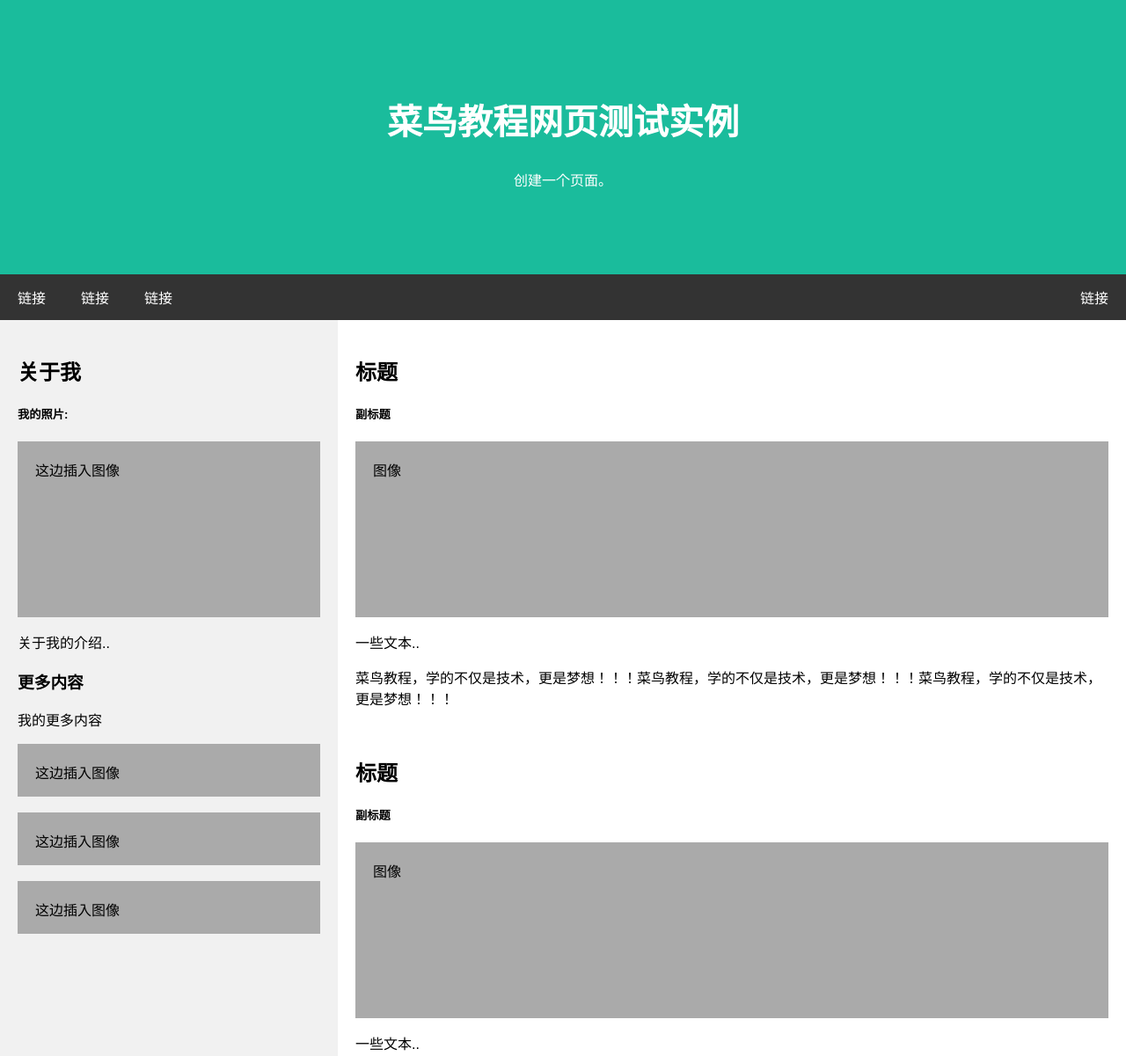
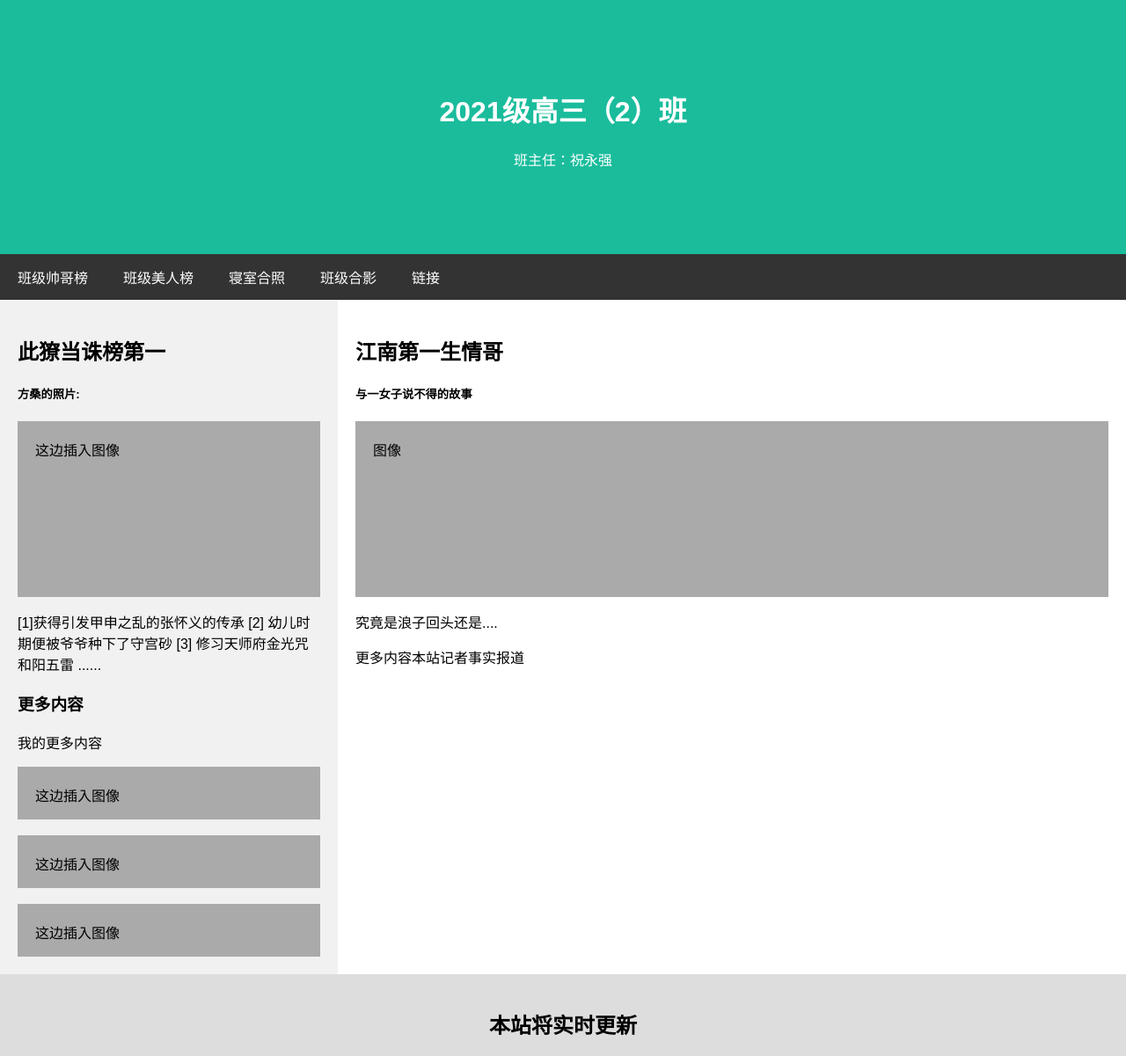
Before and after one commit to N086/n086.github.io, a plain HTML site: page index.html in a window 1280 px wide. Shown: the top 1201 px of the page at 88% size. Drawn offline with Linux system fonts and the light colour scheme.

Commit message:
Add files via upload

```diff
--- a/index.html
+++ b/index.html
@@ -1,10 +1,9 @@
-
 <!DOCTYPE html>
 <html>
 <head>
-<title>页面标题</title>
-<meta charset="UTF-8">
-<meta name="viewport" content="width=device-width, initial-scale=1">
+<title>信息分享交流网</title><!-- 标题 -->
+<meta charset="UTF-8" /> <!--世界通用的语言编码-->
+<meta name="viewport" content="width=device-width, initial-scale=1.0" />
 <style>
 * {
     box-sizing: border-box;
@@ -12,18 +11,20 @@
 
 /* body 样式 */
 body {
-    font-family: Arial;
+    font-family: "arial"; /* 字体 */
     margin: 0;
 }
 
 /* 标题 */
 .header {
-    padding: 80px;
-    text-align: center;
-    background: #1abc9c;
-    color: white;
+    padding: 80px;/*边框和上下左右内容的间距*/
+    text-align: center;/* 对齐方式为居中*/
+    background: #1abc9c;/*背景颜色*/
+    color: white;/*字体颜色*/
 }
 
+
+0-+
 /* 标题字体加大 */
 .header h1 {
     font-size: 40px;
@@ -46,7 +47,7 @@ body {
 }
 
 /* 右侧链接*/
-.navbar a.right {
+.navbar a.right
     float: right;
 }
 
@@ -114,23 +115,25 @@ body {
 <body>
 
 <div class="header">
-  <h1>菜鸟教程网页测试实例</h1>
-  <p>创建一个页面。</p>
+  <h1>2021级高三（2）班</h1>
+  <p>班主任：祝永强</p>
 </div>
 
 <div class="navbar">
-  <a href="#">链接</a>
-  <a href="#">链接</a>
-  <a href="#">链接</a>
+  <a href="#">班级帅哥榜</a>
+  <a href="#">班级美人榜</a>
+  <a href="#">寝室合照</a>
+  <a href="#">班级合影</a>
   <a href="#" class="right">链接</a>
 </div>
 
 <div class="row">
   <div class="side">
-      <h2>关于我</h2>
-      <h5>我的照片:</h5>
+      <h2>此獠当诛榜第一</h2>
+      <h5>方桑的照片:</h5>
       <div class="fakeimg" style="height:200px;">这边插入图像</div>
-      <p>关于我的介绍..</p>
+      <p>[1]获得引发甲申之乱的张怀义的传承 [2] 幼儿时期便被爷爷种下了守宫砂
+	   [3] 修习天师府金光咒和阳五雷 ......</p>
       <h3>更多内容</h3>
       <p>我的更多内容</p>
       <div class="fakeimg" style="height:60px;">这边插入图像</div><br>
@@ -138,22 +141,17 @@ body {
       <div class="fakeimg" style="height:60px;">这边插入图像</div>
   </div>
   <div class="main">
-      <h2>标题</h2>
-      <h5>副标题</h5>
+      <h2>江南第一生情哥</h2>
+      <h5>与一女子说不得的故事</h5>
       <div class="fakeimg" style="height:200px;">图像</div>
-      <p>一些文本..</p>
-      <p>菜鸟教程，学的不仅是技术，更是梦想！！！菜鸟教程，学的不仅是技术，更是梦想！！！菜鸟教程，学的不仅是技术，更是梦想！！！</p>
-      <br>
-      <h2>标题</h2>
-      <h5>副标题</h5>
-      <div class="fakeimg" style="height:200px;">图像</div>
-      <p>一些文本..</p>
-      <p>菜鸟教程，学的不仅是技术，更是梦想！！！菜鸟教程，学的不仅是技术，更是梦想！！！菜鸟教程，学的不仅是技术，更是梦想！！！</p>
+      <p>究竟是浪子回头还是....</p>
+      <p>更多内容本站记者事实报道</p>
+
   </div>
 </div>
 
 <div class="footer">
-  <h2>底部内容</h2>
+  <h2>本站将实时更新</h2>
 </div>
 
 </body>
```
